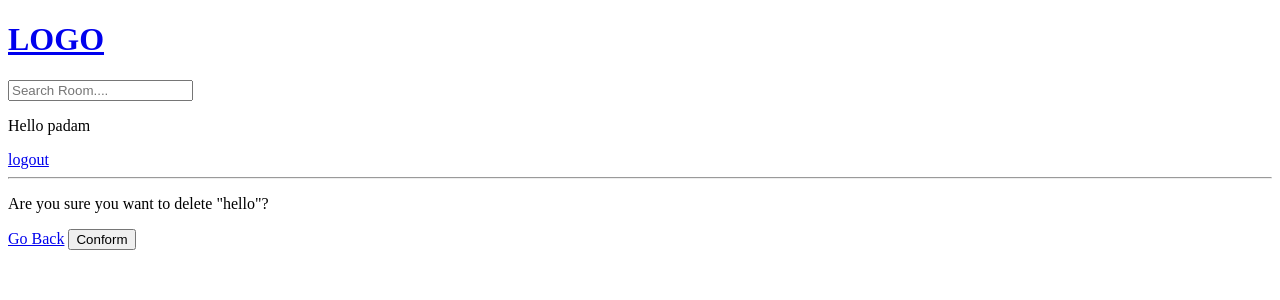
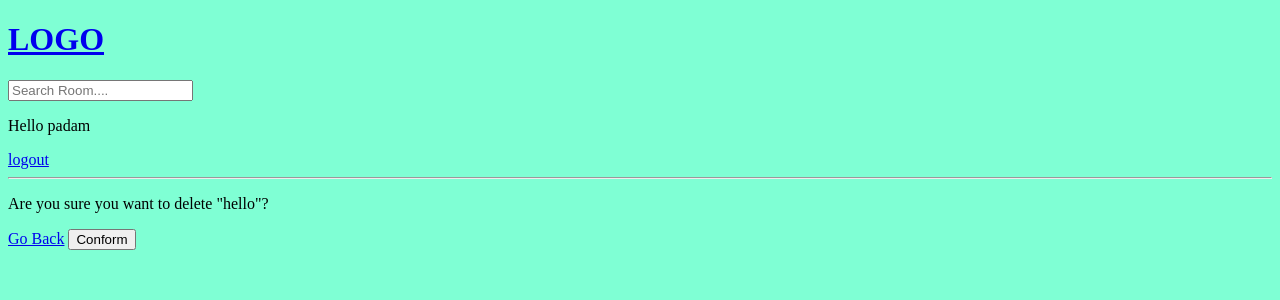
Before and after one commit to padamdamai/django-study-group, a Django app: page /delete-room/4/ in a window 1280 px wide. Shown: the top 300 px of the page. Run offline with Django 5.2, Linux system fonts and the light colour scheme; a user stored in the database is signed in; data comes from the database, SQL or seed files in the repository.

Commit message:
added background color main.html

```diff
--- /dev/null
+++ b/static/style/main.css
@@ -0,0 +1,3 @@
+body{
+    background-color: aquamarine;
+}
--- a/study_group/settings.py
+++ b/study_group/settings.py
@@ -119,7 +119,7 @@ USE_TZ = True
 # https://docs.djangoproject.com/en/5.0/howto/static-files/
 
 STATIC_URL = 'static/'
-STATICFILES_DIR = [
+STATICFILES_DIRS = [
     BASE_DIR / 'static' #added static folder (to know that static folder exitst to django)
 ]
 
--- a/templates/main.html
+++ b/templates/main.html
@@ -1,8 +1,10 @@
 <!DOCTYPE html>
+{% load static %}
 <html lang="en">
 <head>
     <meta charset="UTF-8">
     <meta name="viewport" content="width=device-width, initial-scale=1.0">
+    <link rel="stylesheet" href="{% static 'style/main.css' %}">
     <title>Document</title>
 </head>
 <body>
```
Also changed, not shown: static/style/mian.css (deleted).
